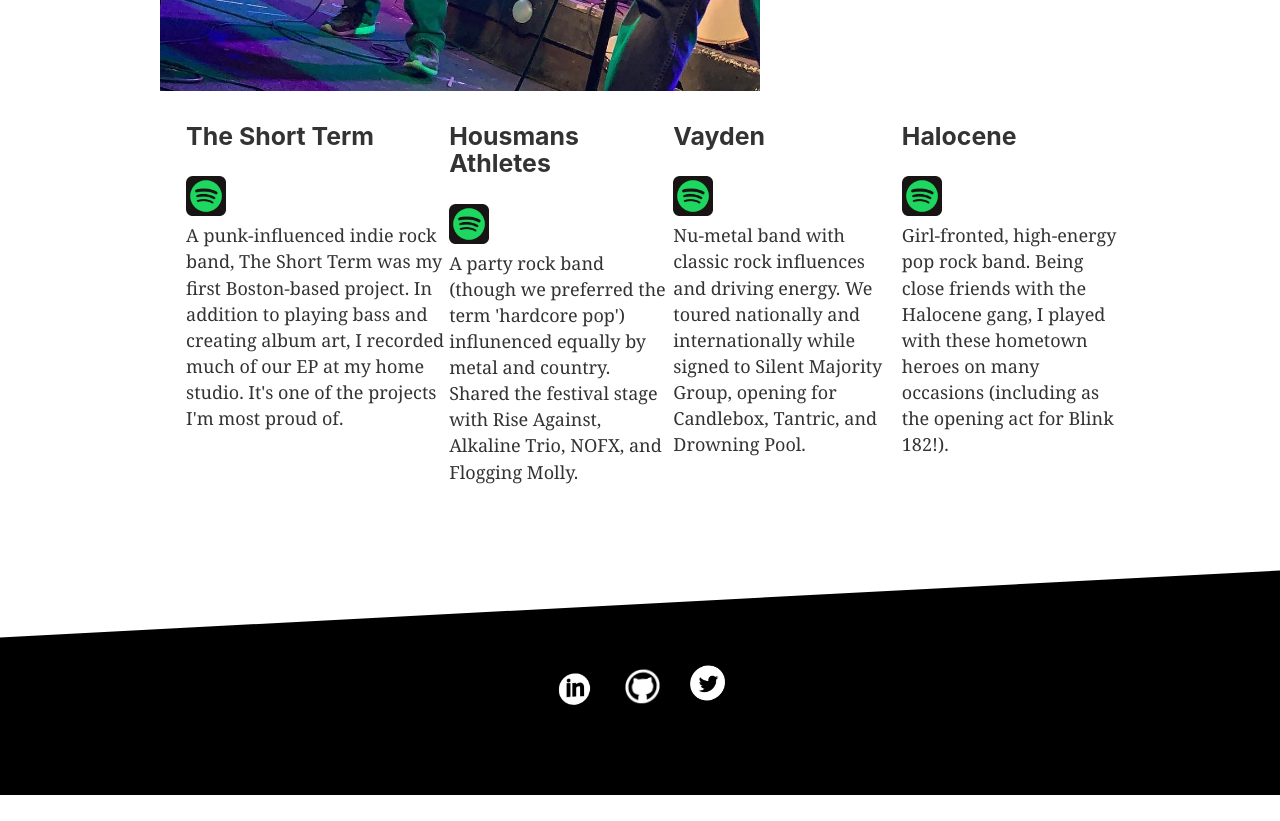
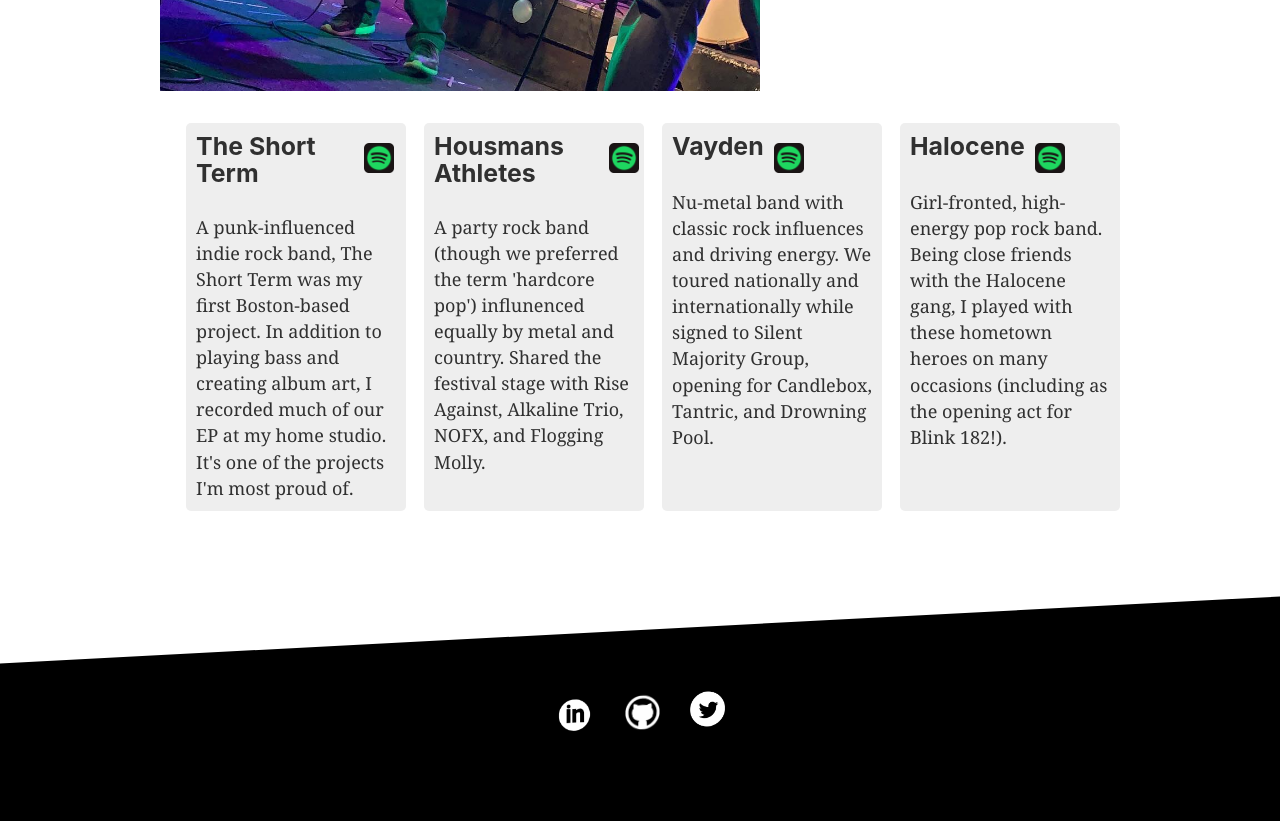
Before and after one commit to mkazmer/my-website, a Gatsby site: page /music in a window 1280 px wide. Shown: the part 1180-2001 px from the top of the page. Before the commit the page ends 1975 px from the top, so only its background shows below. Built offline with nearby package versions, Linux system fonts and the light colour scheme; Gatsby itself is replaced by a stand-in of ours.

Commit message:
updated music page styling

```diff
--- a/src/pages/music.js
+++ b/src/pages/music.js
@@ -33,8 +33,8 @@ const Music = () => (
           <ul className="band-list">
             {data.allMarkdownRemark.edges.map(m => {
               return (
-                <li className="band" key={m.node.frontmatter.title}>
-                  <div>
+                <li className="band-container" key={m.node.frontmatter.title}>
+                  <div className="band-header">
                     <h3 className="band-name">{m.node.frontmatter.title}</h3>
                     <a className="spotify" href={m.node.frontmatter.slug}>
                       <img
--- a/src/pages/music.scss
+++ b/src/pages/music.scss
@@ -2,7 +2,30 @@
   .live-pic {
     max-width: 600px;
   }
-  .spotify-link {
-    height: 40px;
+  .band-list {
+    display: flex;
+    flex-wrap: wrap;
+    justify-content: space-between;
+
+    .band-container {
+      width: 220px;
+      background-color: rgb(238, 238, 238);
+      border-radius: 5px;
+      padding: 10px;
+
+      .band-header {
+        display: flex;
+        flex-direction: row;
+        justify-content: flex-start;
+        .spotify-link {
+          width: 30px;
+          margin: 10px;
+
+          &:hover {
+            transform: scale(1.1)
+          }
+        }
+      }
+    }
   }
 }
```
